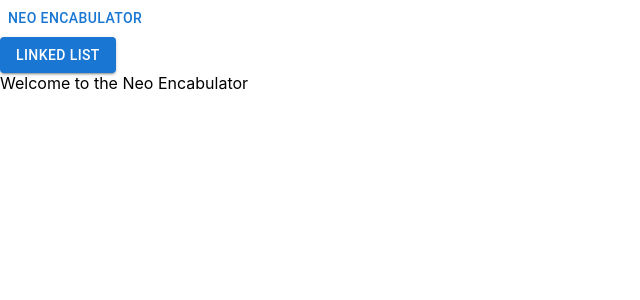
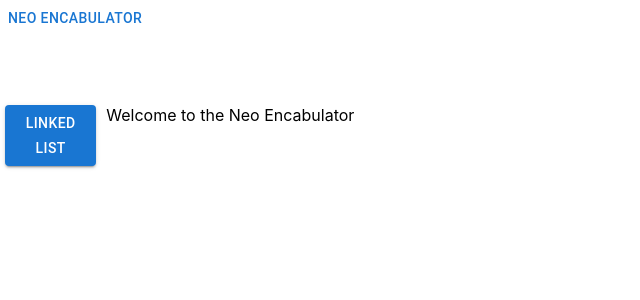
Before and after one commit to JosephVillarreal/Neoencabulator, a React (Create React App) app in the folder Neoencabulator/ClientApp/: page / in a window 1280 px wide. Shown: the top 300 px of the page, without its empty margins (0-640 px from the left). Built offline with nearby package versions, Linux system fonts and the light colour scheme.

Commit message:
Styled the main landing using makeStyles. Can't conditionally load react workspaces because 'Rendered more hooks than during the previous render.'. Need to solve that.

```diff
--- a/Neoencabulator/ClientApp/src/App.tsx
+++ b/Neoencabulator/ClientApp/src/App.tsx
@@ -1,15 +1,31 @@
-import { styled } from '@mui/material/styles';
 import React, { useState } from 'react';
 import WelcomeWorkspace from './workspaces/WelcomeWorkspace'
 import LinkedListWorkspace from './workspaces/LinkedListWorkspace'
 import { Button } from '@mui/material';
+import { makeStyles } from '@mui/styles';
 
-
-const MyComponent = styled('div')({
-
+const useStyles = makeStyles({
+  titleBar: {
+    height: '100px'
+  },
+  contentBody: {
+    display: 'flex',
+    height: '100%'
+  },
+  navigationBar: {
+    height: '100%',
+    width: '100px',
+    padding: '5px'
+  },
+  workspaceContent: {
+    width: '100%',
+    height: '100%',
+    padding: '5px'
+  }
 });
 
 function App() {
+  const classes = useStyles();
 
   enum workspace {
     welcome,
@@ -18,8 +34,8 @@ function App() {
   const [currentWorkspace, setCurrentWorkspace] = useState<workspace>(workspace.welcome);
 
   return (
-    <div className="App">
-      <div id="titleBar">
+    <div>
+      <div id="titleBar" className={classes.titleBar}>
         <Button
           id="titleBar-button"
           color="primary"
@@ -32,8 +48,8 @@ function App() {
           Neo Encabulator
         </Button>
       </div>
-      <div id="mainBody">
-        <div id="leftNavBar">
+      <div id="mainBody" className={classes.contentBody}>
+        <div id="leftNavBar" className={classes.navigationBar}>
           <Button
             id="linkedList-workspace-button"
             color="primary"
@@ -46,7 +62,7 @@ function App() {
             Linked List
           </Button>
         </div>
-        <div id="workspace">
+        <div id="workspace" className={classes.workspaceContent}>
           {currentWorkspace === workspace.welcome && WelcomeWorkspace() }
           {currentWorkspace === workspace.linkedList && LinkedListWorkspace() }
         </div>
--- /dev/null
+++ b/package.json
@@ -0,0 +1,5 @@
+{
+  "dependencies": {
+    "@mui/styles": "^5.8.4"
+  }
+}
```
Also changed, not shown: 2 other files (tests, documents, lock files or other folders).
